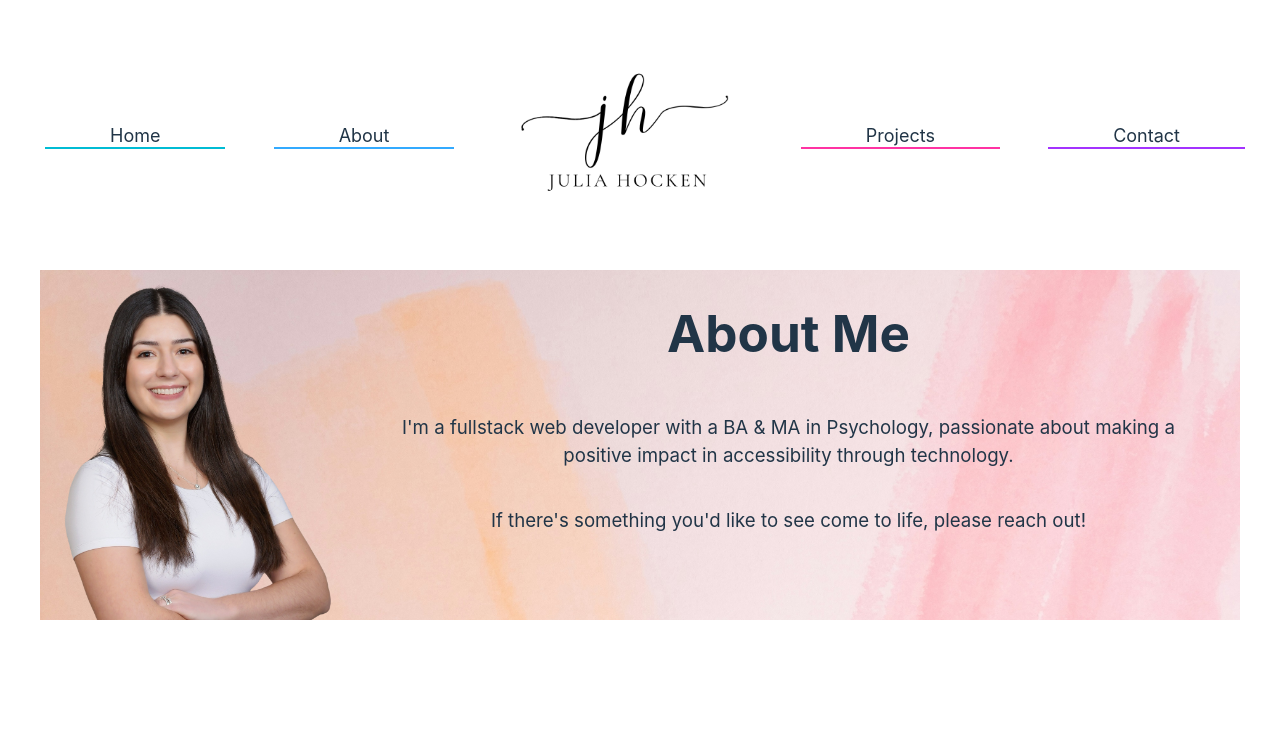
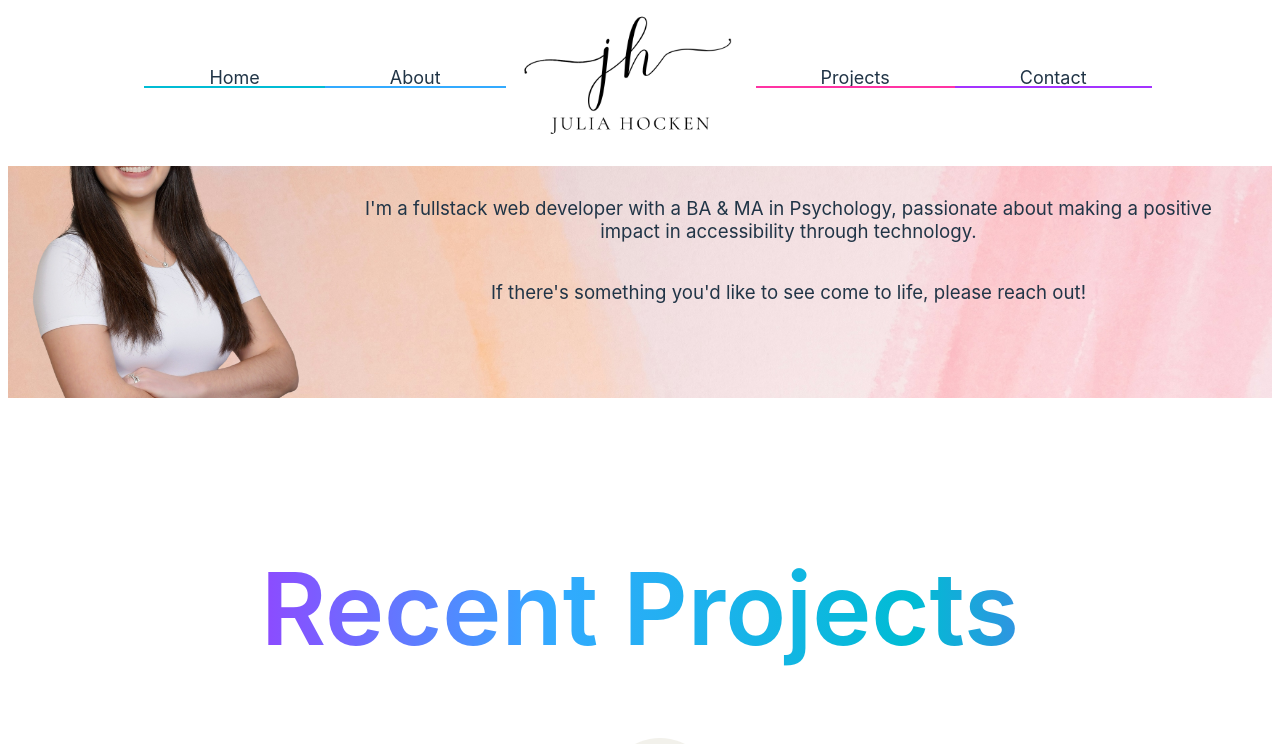
Before and after one commit to juhock/juPortfolioSite, a React (Vite) app: page / in a window 1280 px wide. Shown: the top 744 px of the page. Built offline with nearby package versions, Linux system fonts and the light colour scheme.

Commit message:
navbar position fixed (pun intended)

```diff
--- a/src/Navbar.css
+++ b/src/Navbar.css
@@ -1,24 +1,22 @@
 .navbar {
-  padding: 5px;
+  position: fixed;
+  background-color: white;
   width: 100%;
+  margin-top: -20px;
 }
+
 a {
   text-decoration: none;
   color: inherit;
 }
 
-#logo {
-  width: 250px;
-  height: auto;
-  border-radius: 50%;
-}
-.navbarItems {
+.navbarList {
   list-style: none;
   display: flex;
-  justify-content: space-between;
+  justify-content: center;
   align-items: center;
   margin: 0;
-  padding: 0;
+  padding: 0px;
   width: 100%;
 }
 
@@ -54,6 +52,12 @@ a {
   background: #33aaff;
 }
 
+#logo {
+  width: 250px;
+  height: auto;
+  border-radius: 50%;
+}
+
 #projects::after {
   background: #ff33a3;
 }
--- a/src/Navbar.jsx
+++ b/src/Navbar.jsx
@@ -3,12 +3,11 @@ import navlogo from "./assets/logo2.png";
 
 function Navbar() {
   return (
-    <div className="navbar">
-      <ul className="navbarItems">
+    <nav className="navbar">
+      <ul className="navbarList">
         <li className="items" id="home">
           <a className="nav_link" href="#homeClick">
-            {" "}
-            Home{" "}
+            Home
           </a>
         </li>
         <li className="items" id="about">
@@ -30,7 +29,7 @@ function Navbar() {
           </a>
         </li>
       </ul>
-    </div>
+    </nav>
   );
 }
 
--- a/src/index.css
+++ b/src/index.css
@@ -3,15 +3,15 @@ html {
 }
 
 #root {
-  max-width: 1280px;
+  /* max-width: 1280px;
   margin: 0 auto;
-  padding: 2rem;
+  padding: 2rem; */
   text-align: center;
 }
 
 :root {
   font-family: Inter, system-ui, Avenir, Helvetica, Arial, sans-serif;
-  line-height: 1.5;
+  /* line-height: 1.5; */
   font-weight: 400;
 
   color-scheme: light;
@@ -26,7 +26,7 @@ html {
 
 h1 {
   font-size: 3.2em;
-  line-height: 1.1;
+  /* line-height: 1.1; */
 }
 
 @media (prefers-color-scheme: light) {
```
